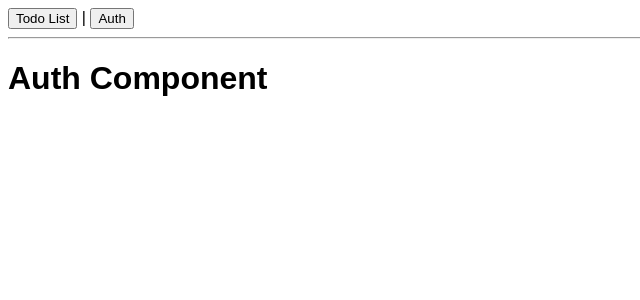
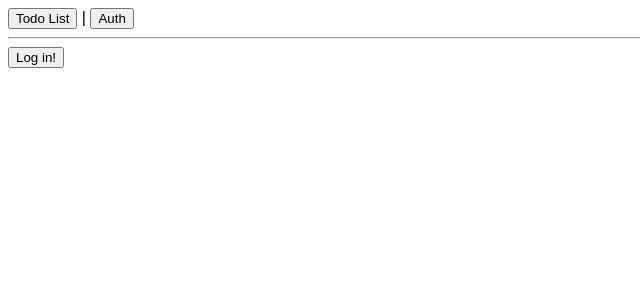
Before and after one commit to W3AI/max-react-hooks, a React (Create React App) app: page / in a window 1280 px wide. Shown: the top 300 px of the page, without its empty margins (0-640 px from the left). Built offline with nearby package versions, Linux system fonts and the light colour scheme.

Commit message:
added auth context

```diff
--- /dev/null
+++ b/src/auth-context.js
@@ -0,0 +1,5 @@
+import React from 'react';
+
+const authContext = React.createContext(false);
+
+export default authContext;
--- a/src/components/Auth.js
+++ b/src/components/Auth.js
@@ -1,8 +1,7 @@
 import React from 'react';
 
 const auth = props => (
-    <h1>Auth Component</h1>
-
+    <button>Log in!</button>
 );
 
 export default auth;
```
